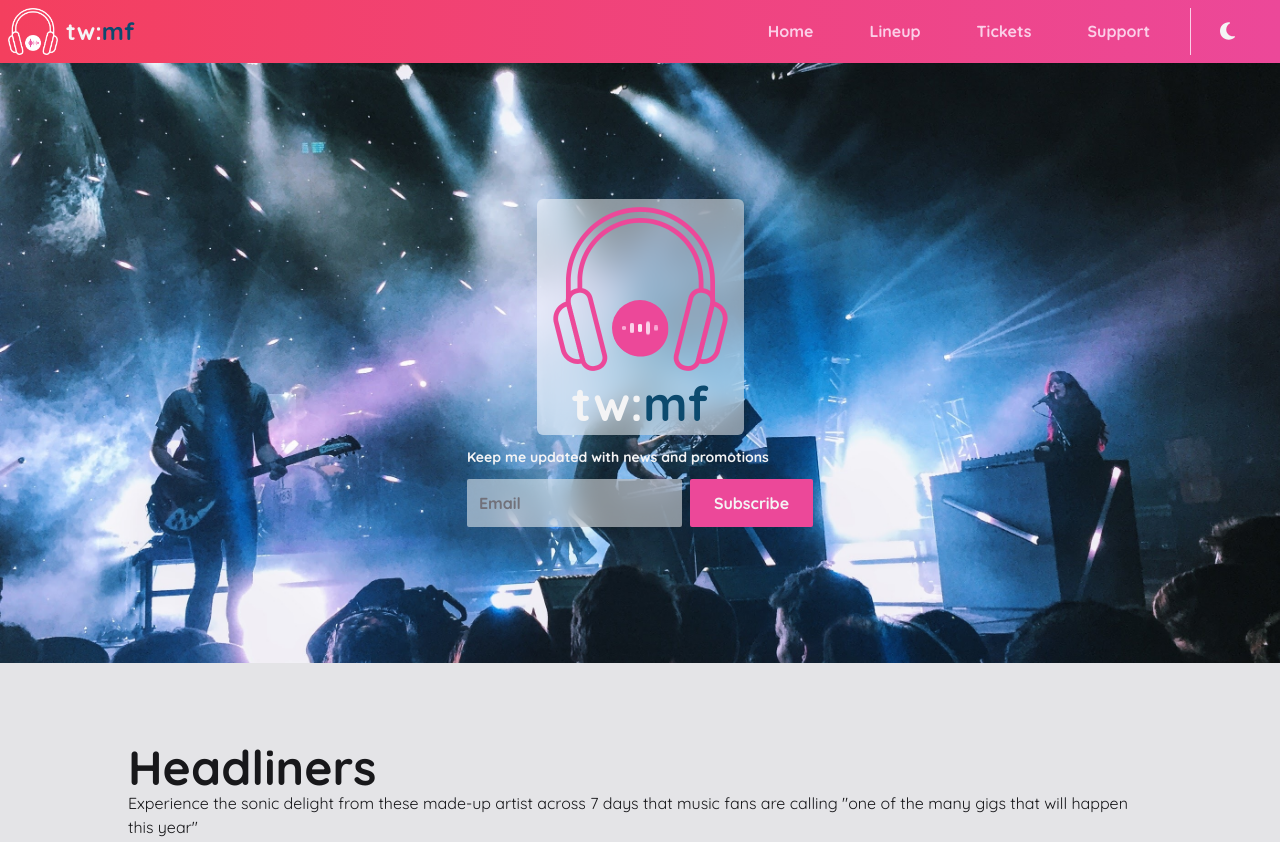
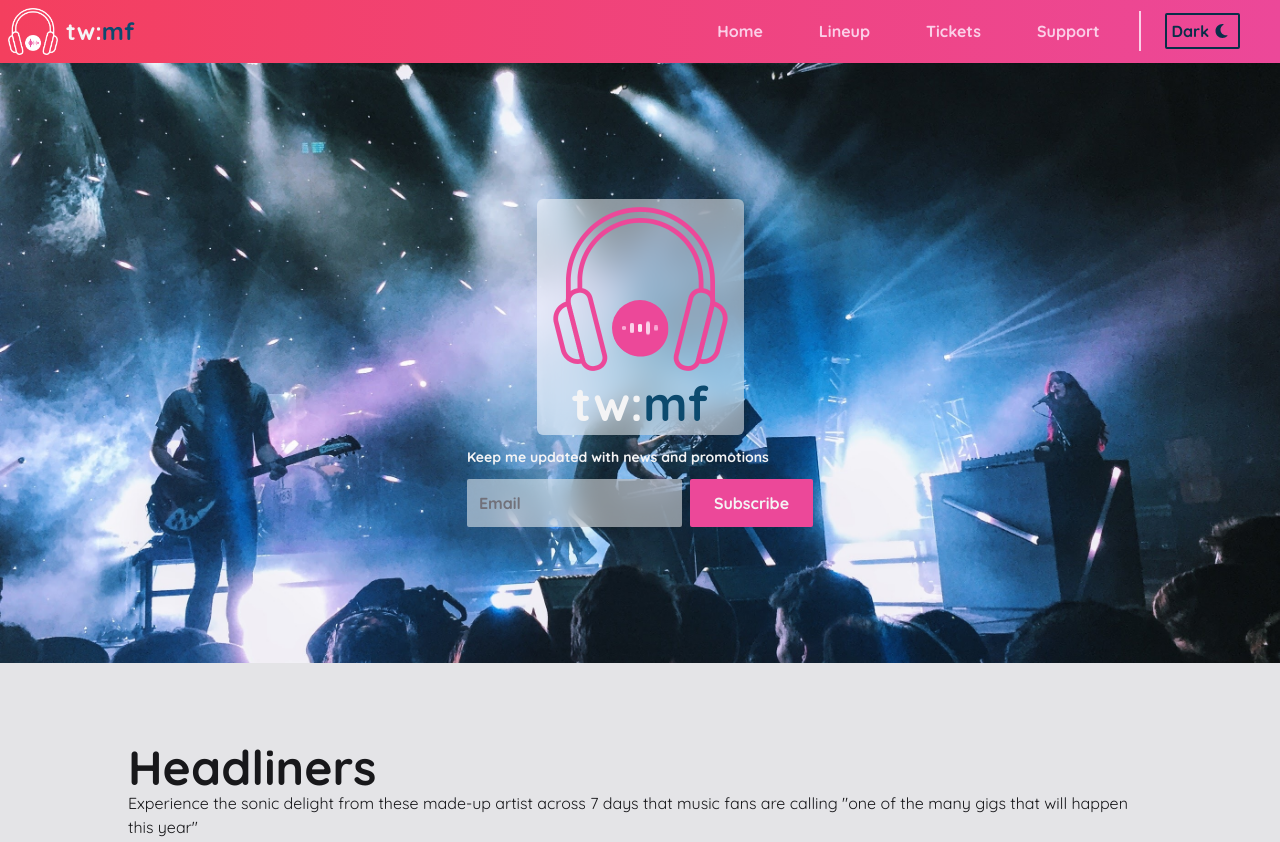
Before and after one commit to regret546/tailwin-starter, a website: page src/index.html in a window 1280 px wide. Shown: the top 842 px of the page. Drawn offline with Linux system fonts and the light colour scheme.

Commit message:
fix theme and added mobile version and refractor changeTheme onclick function

```diff
--- a/src/index.html
+++ b/src/index.html
@@ -38,14 +38,29 @@
           carousel.scrollLeft = carousel.scrollLeft - itemWidth;
         });
       };
-      function changeTheme() {
-        const theme = document.querySelector("#theme");
-        if (theme.classList.contains("fa-moon")) {
-          theme.classList.remove("fa-moon");
-          theme.classList.add("fa-sun");
+
+      // Function to change the theme
+      function changeTheme(themeId, iconId, textId) {
+        const theme = document.getElementById(themeId);
+        const icon = document.getElementById(iconId);
+        const text = document.getElementById(textId);
+
+        if (theme.classList.contains("text-sky-950")) {
+          icon.classList.remove("fa-moon");
+          theme.classList.remove("text-sky-950");
+          theme.classList.remove("border-sky-950");
+          text.innerText = "Light";
+          icon.classList.add("fa-sun");
+          theme.classList.add("text-pink-200");
+          theme.classList.add("border-pink-200");
         } else {
-          theme.classList.remove("fa-sun");
-          theme.classList.add("fa-moon");
+          icon.classList.remove("fa-sun");
+          theme.classList.remove("text-pink-200");
+          theme.classList.remove("border-pink-200");
+          text.innerText = "Dark";
+          icon.classList.add("fa-moon");
+          theme.classList.add("text-sky-950");
+          theme.classList.add("border-sky-950");
         }
       }
     </script>
@@ -118,11 +133,27 @@
               >
                 <a class="flex items-center" href="#">Support</a>
               </li>
+              <ul
+                class="relative flex h-full w-full cursor-pointer items-center justify-center gap-2 p-4 font-bold text-pink-200 transition-colors ease-in-out"
+              >
+                <li class="ml-9">Theme:</li>
+                <li
+                  id="themeMobile"
+                  class="relative mr-10 flex h-max cursor-pointer items-center rounded-sm border-2 border-sky-950 p-1 text-[1rem] text-sky-950"
+                  onclick="changeTheme('themeMobile', 'themeIconMobile', 'themeTextMobile')"
+                >
+                  <p id="themeTextMobile">Dark</p>
+                  <i
+                    id="themeIconMobile"
+                    class="fa-solid fa-moon w-[25px] animate-fadeIn transition-all"
+                  ></i>
+                </li>
+              </ul>
             </ul>
           </div>
 
           <div class="hidden flex-1 items-center justify-end font-bold md:flex">
-            <ul class="flex h-full gap-6">
+            <ul class="flex h-full items-center gap-6">
               <li class="menu-item">
                 <a class="flex items-center" href="#">Home</a>
               </li>
@@ -153,12 +184,19 @@
               <li class="menu-item">
                 <a class="flex items-center" href="#">Support</a>
               </li>
-              <li class="divider my-2 h-auto w-[1px] bg-pink-200"></li>
-              <li class="relative mr-10 flex items-center">
+              <li
+                class="divider my-2 h-[40px] w-[2px] bg-pink-200 transition-all"
+              ></li>
+
+              <li
+                id="themeDesktop"
+                class="relative mr-10 flex h-max cursor-pointer items-center rounded-sm border-2 border-sky-950 p-1 text-[1rem] text-sky-950"
+                onclick="changeTheme('themeDesktop', 'themeIconDesktop', 'themeTextDesktop')"
+              >
+                <p id="themeTextDesktop">Dark</p>
                 <i
-                  onclick="changeTheme()"
-                  class="fa-solid fa-moon w-[25px] cursor-pointer text-xl"
-                  id="theme"
+                  id="themeIconDesktop"
+                  class="fa-solid fa-moon w-[25px] animate-fadeIn transition-all"
                 ></i>
               </li>
             </ul>
--- a/tailwind.config.js
+++ b/tailwind.config.js
@@ -12,9 +12,15 @@ module.exports = {
             transform: "scaleY(1.5)",
           },
         },
+
+        fadeIn: {
+          "0%": { opacity: "0" },
+          "100%": { opacity: "1" },
+        },
       },
       animation: {
         wavey: "wavey 1000ms linear infinite",
+        fadeIn: "fadeIn 300ms ease-in-out ",
       },
     },
   },
```
Also changed, not shown: dist/output.css.
